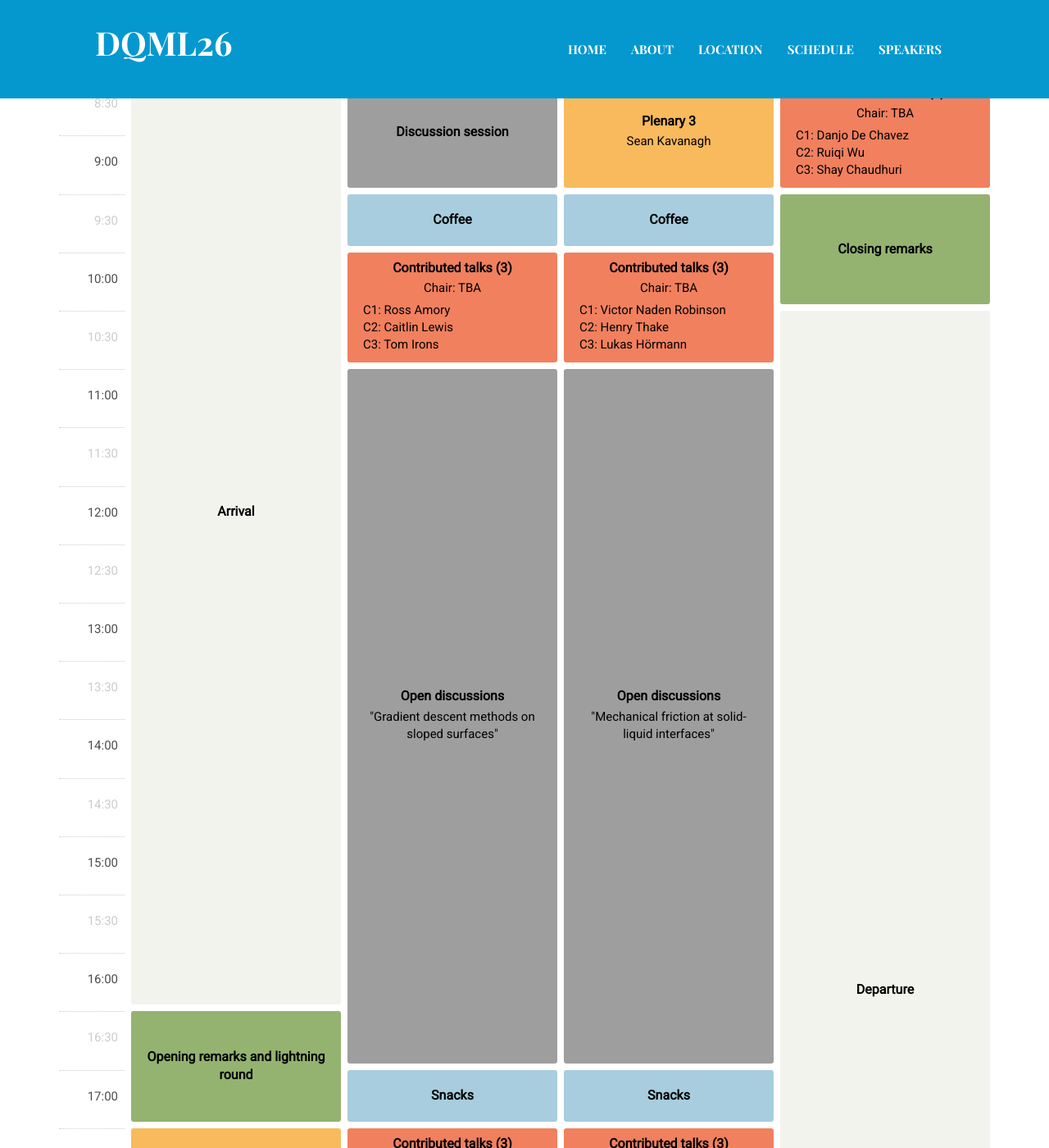
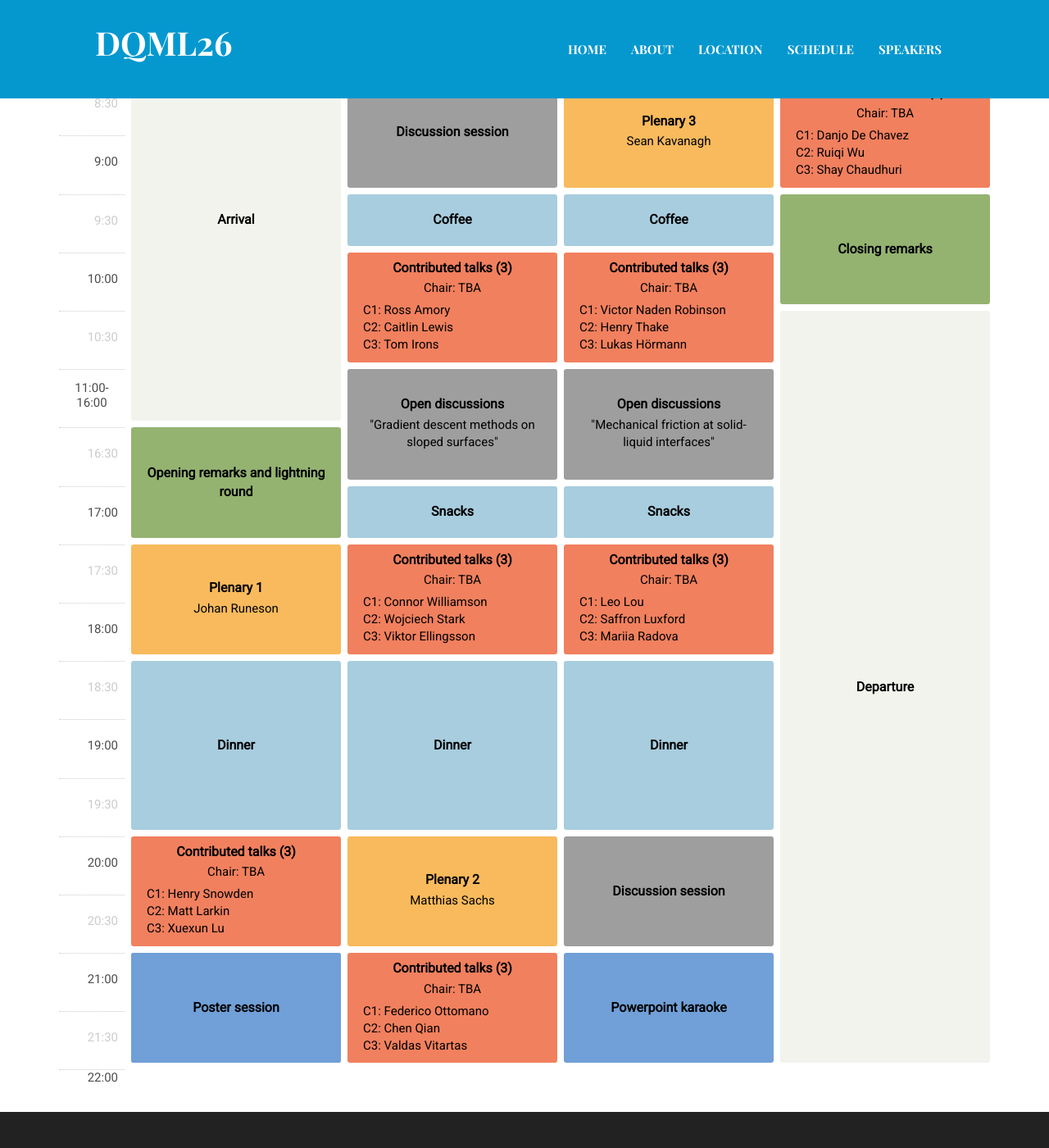
Before and after one commit to DQML26/DQML26.github.io, a Jekyll site: the page built from _pages/schedule.html, in a window 1280 px wide and 1400 px high, scrolled down 669 px. Shown: the whole window at 82% size. Built offline with Jekyll 4.4.1, drawn with Linux system fonts in a browser that asks for light colours.

Commit message:
Reduce empty space in schedule

```diff
--- a/_pages/schedule.html
+++ b/_pages/schedule.html
@@ -27,17 +27,7 @@ The length of the contributed and plenary talks is listed below.
   <div class="time start-930">9:30</div>
   <div class="time start-1000">10:00</div>
   <div class="time start-1030">10:30</div>
-  <div class="time start-1100">11:00</div>
-  <div class="time start-1130">11:30</div>
-  <div class="time start-1200">12:00</div>
-  <div class="time start-1230">12:30</div>
-  <div class="time start-1300">13:00</div>
-  <div class="time start-1330">13:30</div>
-  <div class="time start-1400">14:00</div>
-  <div class="time start-1430">14:30</div>
-  <div class="time start-1500">15:00</div>
-  <div class="time start-1530">15:30</div>
-  <div class="time start-1600">16:00</div>
+  <div class="time start-1100">11:00-16:00</div>
   <div class="time start-1630">16:30</div>
   <div class="time start-1700">17:00</div>
   <div class="time start-1730">17:30</div>
--- a/assets/js/schedule-loader.js
+++ b/assets/js/schedule-loader.js
@@ -29,8 +29,16 @@
         function formatTimeClass(timeStr) {
           if (!timeStr) return '';
           const [hours, minutes] = timeStr.split(':');
+          const hoursNum = parseInt(hours, 10);
+          const minutesNum = parseInt(minutes, 10);
+          const totalMinutes = hoursNum * 60 + minutesNum;
+
+          // Collapse times between 11:30 and 16:00 to 11:00 slot
+          if (totalMinutes > 11 * 60 && totalMinutes < 16 * 60 + 30) {
+            return '1100';
+          }
+
           // Remove leading zeros from hours
-          const hoursNum = parseInt(hours, 10);
           return hoursNum + minutes;
         }
 
@@ -240,7 +248,7 @@
         // Add fixed schedule items (breaks, meals, arrival, departure)
         const fixedItems = [
           // Monday
-          { day: '2', start: '800', end: '1600', class: 'stage-arrival', text: 'Arrival' },
+          { day: '2', start: '800', end: '1100', class: 'stage-arrival', text: 'Arrival' },
           { day: '2', start: '1830', end: '1930', class: 'stage-break', text: 'Dinner' },
 
           // Tuesday
@@ -259,7 +267,7 @@
 
           // Thursday
           { day: '5', start: '800', end: '800', class: 'stage-break', text: 'Breakfast' },
-          { day: '5', start: '1030', end: '2200', class: 'stage-arrival', text: 'Departure' }
+          { day: '5', start: '1030', end: '2130', class: 'stage-arrival', text: 'Departure' }
         ];
 
         fixedItems.forEach(item => {
--- a/assets/scss/_schedule.scss
+++ b/assets/scss/_schedule.scss
@@ -1,5 +1,5 @@
 
-$blockTimes: 800,830,900,930,1000,1030,1100,1130,1200,1230,1300,1330,1400,1430,1500,1530,1600,1630,1700,1730,1800,1830,1900,1930,2000,2030,2100,2130,2200;
+$blockTimes: 800,830,900,930,1000,1030,1100,1630,1700,1730,1800,1830,1900,1930,2000,2030,2100,2130,2200;
 $blockLengths: 1, 2, 3, 4;
 
 .scheduleContainer {
@@ -10,7 +10,7 @@ $blockLengths: 1, 2, 3, 4;
   margin: 0 auto;
 
   grid-template-columns: 5rem repeat(4, 1fr);
-  grid-template-rows: repeat(29, 0.5fr);
+  grid-template-rows: repeat(19, 0.5fr);
   grid-template-areas:
     "day day day day day"
     "time800 stage stage stage stage"
@@ -20,16 +20,6 @@ $blockLengths: 1, 2, 3, 4;
     "time1000 stage stage stage stage"
     "time1030 stage stage stage stage"
     "time1100 stage stage stage stage"
-    "time1130 stage stage stage stage"
-    "time1200 stage stage stage stage"
-    "time1230 stage stage stage stage"
-    "time1300 stage stage stage stage"
-    "time1330 stage stage stage stage"
-    "time1400 stage stage stage stage"
-    "time1430 stage stage stage stage"
-    "time1500 stage stage stage stage"
-    "time1530 stage stage stage stage"
-    "time1600 stage stage stage stage"
     "time1630 stage stage stage stage"
     "time1700 stage stage stage stage"
     "time1730 stage stage stage stage"
```
Also changed, not shown: 6 other files.
